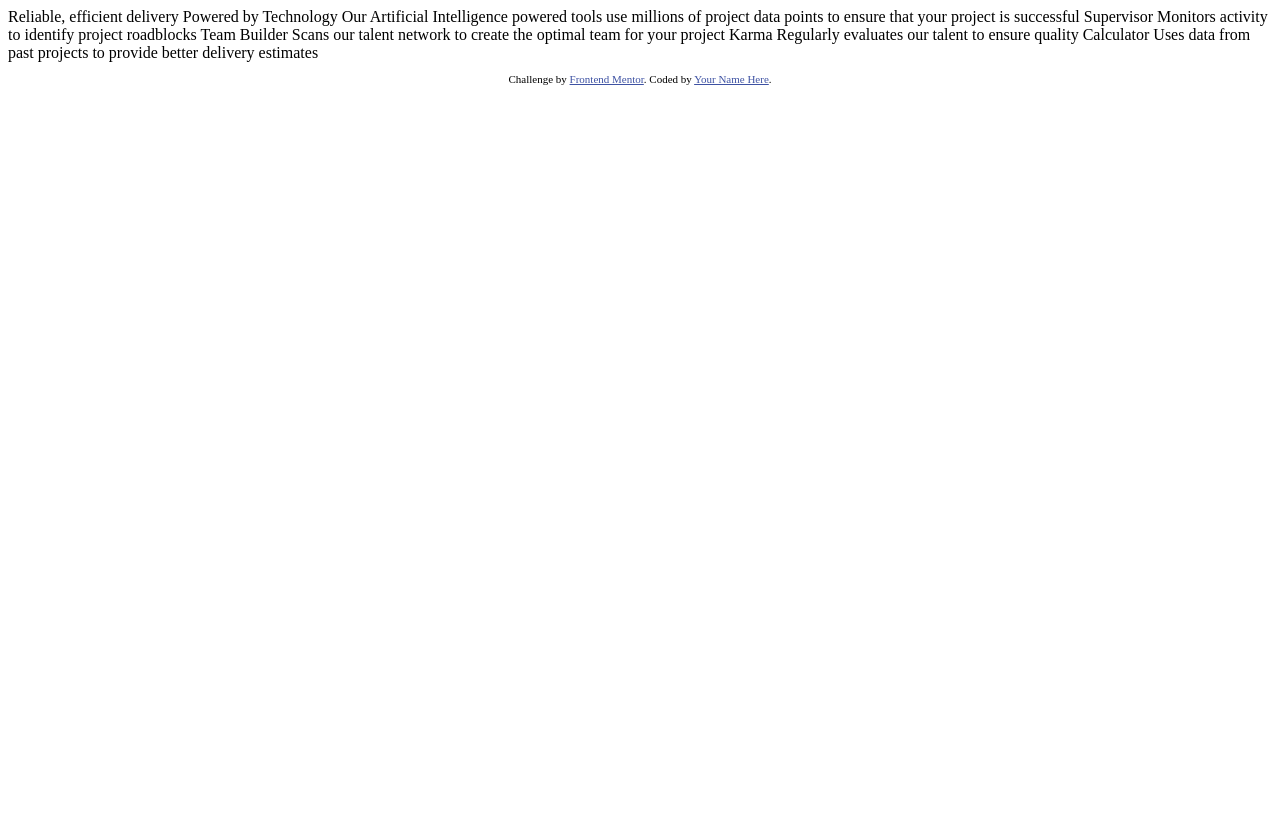
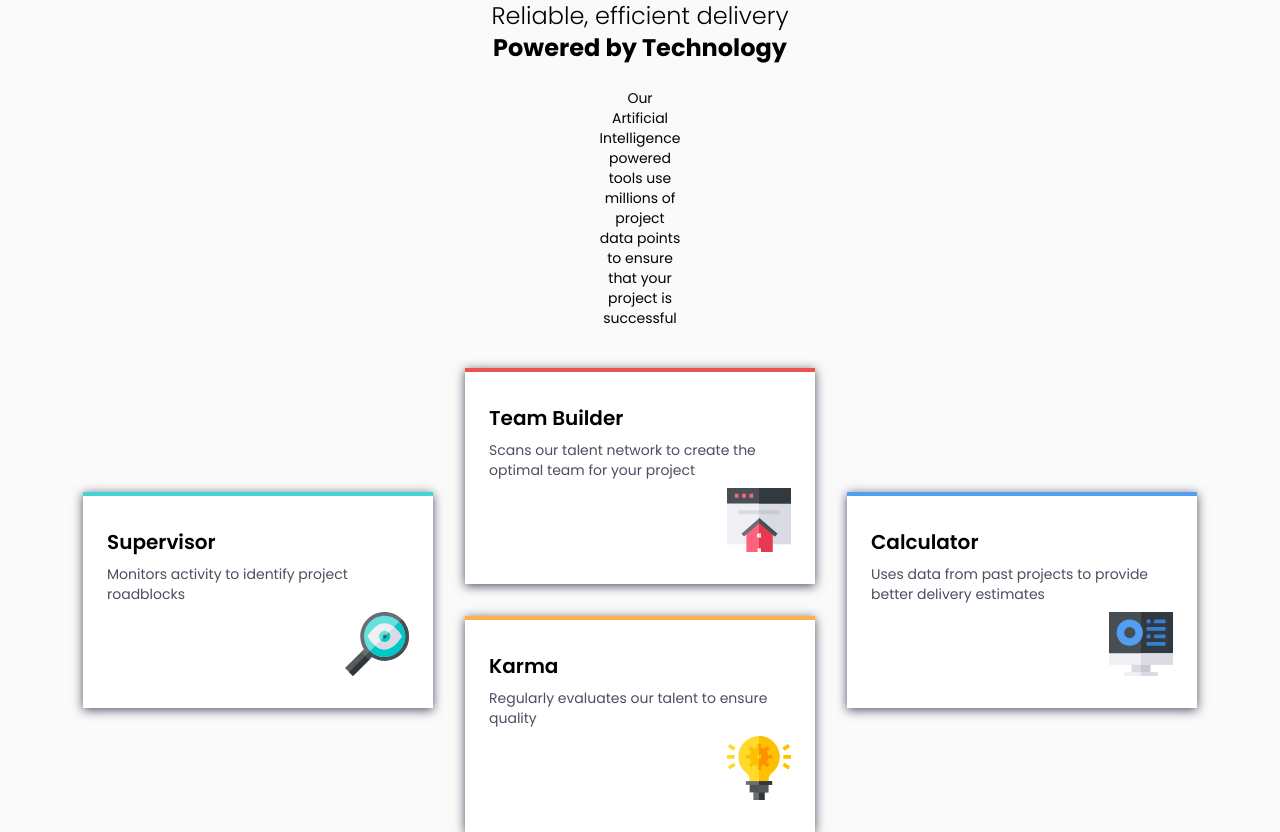
Before and after one commit to Zeeshan506/Four-card-feature-section, a plain HTML site: page index.html in a window 1280 px wide. Before the commit the page ends 800 px from the top, so only its background shows below. Drawn offline with nearby package versions, Linux system fonts and the light colour scheme.

Commit message:
Completion

```diff
--- a/index.html
+++ b/index.html
@@ -1,45 +1,108 @@
 <!DOCTYPE html>
 <html lang="en">
   <head>
-  <meta charset="UTF-8">
-  <meta name="viewport" content="width=device-width, initial-scale=1.0"> <!-- displays site properly based on user's device -->
-
-  <link rel="icon" type="image/png" sizes="32x32" href="./images/favicon-32x32.png">
+    <meta charset="UTF-8" />
+    <meta name="viewport" content="width=device-width, initial-scale=1.0" />
+    <!-- displays site properly based on user's device -->
+    <script src="https://cdn.jsdelivr.net/npm/@tailwindcss/browser@4"></script>
+    <link
+      rel="icon"
+      type="image/png"
+      sizes="32x32"
+      href="./images/favicon-32x32.png"
+    />
+    <link rel="preconnect" href="https://fonts.googleapis.com" />
+    <link rel="preconnect" href="https://fonts.gstatic.com" crossorigin />
+    <link
+      href="https://fonts.googleapis.com/css2?family=Poppins:ital,wght@0,100;0,200;0,300;0,400;0,500;0,600;0,700;0,800;0,900;1,100;1,200;1,300;1,400;1,500;1,600;1,700;1,800;1,900&display=swap"
+      rel="stylesheet"
+    />
 
     <title>Frontend Mentor | Four card feature section</title>
 
     <!-- Feel free to remove these styles or customise in your own stylesheet 👍 -->
     <style>
-    .attribution { font-size: 11px; text-align: center; }
-    .attribution a { color: hsl(228, 45%, 44%); }
+      :root {
+        --Red: var(#ea5353);
+        --Cyan: var(#45d3d3);
+        --Orange: var(#fcaf4a);
+        --Blue: var(#549ef2);
+        --Grey500: var(#4c4e61);
+        --Grey400: var(hsl(212, 6%, 44%));
+        --White: var(hsl(0, 0%, 100%));
+      }
     </style>
   </head>
-<body>
+  <body
+    style="font-family: 'Poppins'"
+    ;
+    class="bg-[#fafafa] min-h-screen md:min-h-[700px] flex flex-col justify-center items-center"
+  >
+    <div
+      class="flex flex-col h-auto justify-center items-center mb-4 mt-10 md:mt-0"
+    >
+      <!-- 200, 400 , 600 weights. -->
+      <p class="font-light text-lg text-center md:text-2xl">
+        Reliable, efficient delivery
+      </p>
+      <p class="font-bold text-lg text-center md:text-2xl">
+        Powered by Technology
+      </p>
+      <p class="text-sm text-center py-6 md:px-150">
+        Our Artificial Intelligence powered tools use millions of project data
+        points to ensure that your project is successful
+      </p>
+    </div>
+    <!-- for resposiveness -->
+    <div
+      class="flex flex-col h-auto justify-center items-center gap-8 md:flex-row"
+    >
+      <!-- Blue Card -->
+      <div
+        class="flex flex-col gap-2 bg-[#ffffff] shadow-[0px_2px_10px_#4c4e61] px-6 py-8 md:w-[350px] w-[85%] h-auto border-t-4 border-[#45d3d3]"
+      >
+        <p class="font-semibold text-xl">Supervisor</p>
+        <p class="text-sm text-[#4c4e61]">
+          Monitors activity to identify project roadblocks
+        </p>
 
-  Reliable, efficient delivery
-  Powered by Technology
+        <img src="/images/icon-supervisor.svg" class="ml-auto" alt="" />
+      </div>
 
-  Our Artificial Intelligence powered tools use millions of project data points
-  to ensure that your project is successful
+      <div class="flex flex-col justify-center items-center gap-8">
+        <div
+          class="flex flex-col gap-2 bg-[#ffffff] shadow-[0px_2px_10px_#4c4e61] px-6 py-8 md:w-[350px] w-[85%] h-auto border-t-4 border-[#ea5353]"
+        >
+          <p class="font-semibold text-xl">Team Builder</p>
 
-  Supervisor
-  Monitors activity to identify project roadblocks
+          <p class="text-sm text-[#4c4e61]">
+            Scans our talent network to create the optimal team for your project
+          </p>
+          <img src="/images/icon-team-builder.svg" class="ml-auto" alt="" />
+        </div>
 
-  Team Builder
-  Scans our talent network to create the optimal team for your project
+        <div
+          class="flex flex-col gap-2 bg-[#ffffff] shadow-[0px_2px_10px_#4c4e61] px-6 py-8 md:w-[350px] w-[85%] h-auto border-t-4 border-[#fcaf4a]"
+        >
+          <p class="font-semibold text-xl">Karma</p>
+          <p class="text-sm text-[#4c4e61]">
+            Regularly evaluates our talent to ensure quality
+          </p>
+          <img src="/images/icon-karma.svg" class="ml-auto" alt="" />
+        </div>
+      </div>
 
-  Karma
-  Regularly evaluates our talent to ensure quality
+      <div
+        class="flex flex-col gap-2 bg-[#ffffff] shadow-[0px_2px_10px_#4c4e61] px-6 py-8 md:w-[350px] w-[85%] h-auto border-t-4 border-[#549ef2]"
+      >
+        <p class="font-semibold text-xl">Calculator</p>
 
-  Calculator
+        <p class="text-sm text-[#4c4e61]">
           Uses data from past projects to provide better delivery estimates
+        </p>
 
-
-  <footer>
-    <p class="attribution">
-      Challenge by <a href="https://www.frontendmentor.io?ref=challenge" target="_blank">Frontend Mentor</a>.
-      Coded by <a href="#">Your Name Here</a>.
-    </p>
-  </footer>
+        <img src="/images/icon-calculator.svg" class="ml-auto" alt="" />
+      </div>
+    </div>
   </body>
 </html>
```
Lines whose indentation alone changed are shown as unchanged.
